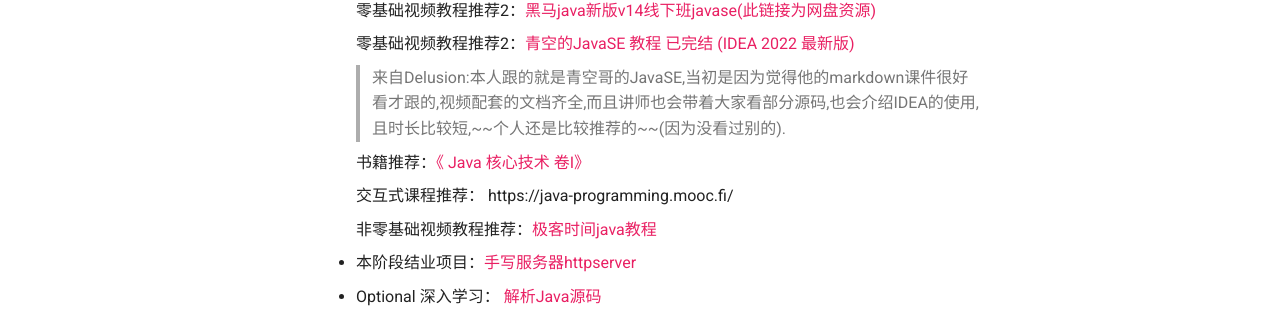
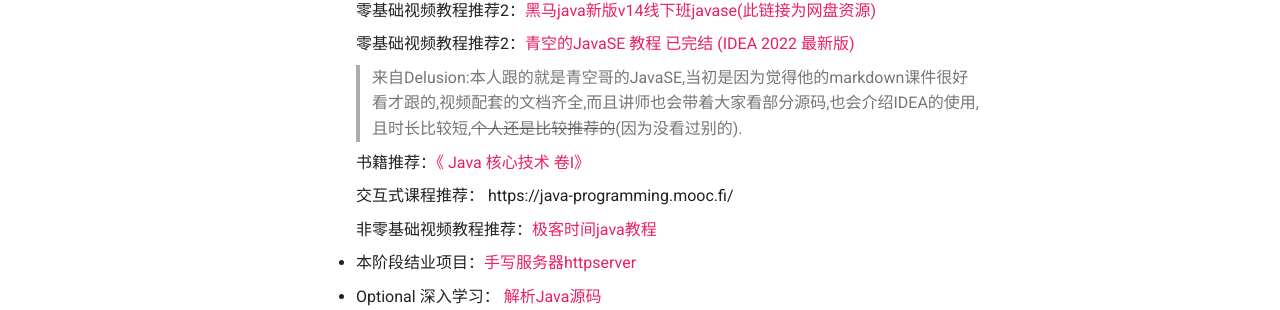
Before and after one commit to ForsakenDelusion/AUST-CS-Plan, an MkDocs documentation site: the page built from docs/不同领域的学习路线/Java/roadmap.md, in a window 1280 px wide and 1214 px high. Shown: the part 358-668 px from the top of the window. Built offline with MkDocs 1.6.1 and Material for MkDocs 9.7.7, drawn with Linux system fonts in a browser that asks for light colours; comment, search, counter and statistics services are not loaded.

Commit message:
update markdown extensions

```diff
--- a/mkdocs.yml
+++ b/mkdocs.yml
@@ -14,6 +14,10 @@
   - admonition
   - pymdownx.details
   - pymdownx.superfences
+  - pymdownx.betterem
+  - pymdownx.caret
+  - pymdownx.mark
+  - pymdownx.tilde
 
 theme:
   name: material
```
